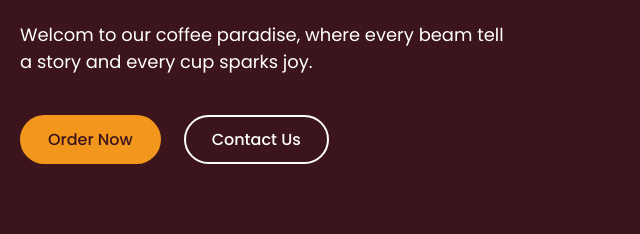
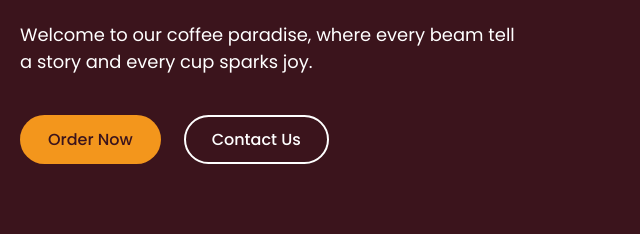
Before and after one commit to SolviRafn400/Coffeeshop, a plain HTML site: page index.html in a window 1280 px wide. Shown: the part 393-627 px from the top of the page, 0-640 px from the left. Drawn offline with nearby package versions, Linux system fonts and the light colour scheme; a web font is replaced by a local one.

Commit message:
Update index.html

```diff
--- a/index.html
+++ b/index.html
@@ -52,7 +52,7 @@
                 <div class="hero-details">
                     <h2 class="title">Best Coffee</h2>
                     <h3 class="subtitle">Make your day great with our special coffee!</h3>
-                    <p class="description">Welcom to our coffee paradise, where every beam tell a story and every cup sparks joy.</p>
+                    <p class="description">Welcome to our coffee paradise, where every beam tell a story and every cup sparks joy.</p>
 
                     <div class="buttons">
                         <a href="menu.html" class="button order-now">Order Now</a>
```
